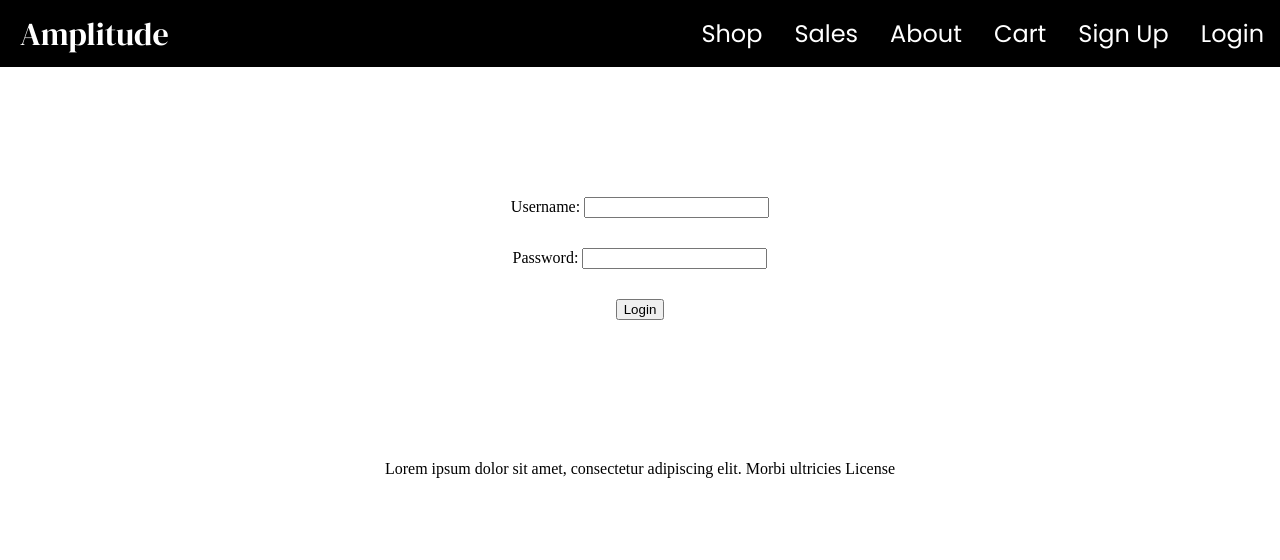
After one commit to Richardge885/ecommerce-php, a PHP site: page /login.php in a window 1280 px wide. The commit adds this page. Shown: the top 560 px of the page. Run offline with PHP 8.4, Linux system fonts and the light colour scheme.

Commit message:
Creating login page with check login info function

```diff
--- /dev/null
+++ b/css/login.css
@@ -0,0 +1,12 @@
+form {
+    display: flex;
+    flex-direction: column;
+    align-items: center;
+    justify-content: space-between;
+    margin-bottom: 100px;
+    margin-top: 100px;
+}
+
+.input-feild {
+    margin-top: 30px;
+}
--- a/inc/database.php
+++ b/inc/database.php
@@ -1,20 +1,34 @@
 <?php
-// new line
-define("dns", "mysql:host=localhost;dbname=test"); // database name
-define("username", "user"); // Username
-define("password", "123"); // Password
+// Database connection info
+define("dns", "mysql:host=localhost;dbname=test"); // host and database name
+define("username", "user"); // database username change value for your needs
+define("password", "123"); // database password change value for your needs
 
-$query = "SELECT * FROM `login_table` WHERE 1;";
+$db = new PDO(dns, username, password);
 
-try {
-    $db = new PDO(dns, username, password);
+function userLogin($db, $username, $password)
+{
+    // SQL syntax query for search login table
+    $query = "SELECT * FROM `login_table`;";
 
-    //prepare statement
+    // Prepare query statement
     $statement = $db->prepare($query);
 
-    //Execute query
+    // $statement->bindValue(':username', $username, PDO::PARAM_STR);
+    // $statement->bindValue(':password', $password, PDO::PARAM_STR);
+
+    // Execute query statement
     $statement->execute();
-} catch (Exception $e) {
-    $error_message = $e->getMessage();
-    echo "<p>Error Message: $error_message</p>";
+    while ($userInfo = $statement->fetch()) {
+        if ($userInfo['USERNAME'] == $username) {
+            if ($userInfo['PASSWORD'] == $password) {
+                echo "hello there";
+            } else {
+                echo "wrong info";
+            }
+        }
+    }
+
+    // close database connection
+    $statement->closeCursor();
 }
--- a/inc/header.php
+++ b/inc/header.php
@@ -1,5 +1,4 @@
 <!DOCTYPE html>
-
 <html>
 
 <head>
@@ -17,7 +16,6 @@
 </head>
 
 <body>
-    <?php include "database.php"; ?>
     <!-- nav bar  -->
     <header>
         <div class="navbar">
@@ -37,7 +35,7 @@
                     <li><a href="about.php">About</a></li>
                     <li><a href="#">Cart</a></li>
                     <li><a href="#">Sign Up</a></li>
-                    <li><a href="#">Login</a></li>
+                    <li><a href="login.php">Login</a></li>
                 </ul>
             </div>
         </div>
--- a/index.php
+++ b/index.php
@@ -1,5 +1,5 @@
 <?php include 'inc/header.php'; ?>
-<!-- new line -->
+
 <link rel="stylesheet" href="css/index.css" />
 <!--  Homepage Contents    -->
 <div class="container">
--- /dev/null
+++ b/login.php
@@ -0,0 +1,27 @@
+<?php include "inc/header.php"; ?>
+<?php include "inc/database.php"; ?>
+
+<link rel="stylesheet" href="css/login.css">
+
+<div class="container">
+    <form method="POST">
+
+        <label class="input-feild">
+            Username:
+            <input type="text" name="username">
+        </label>
+
+        <label class="input-feild">
+            Password:
+            <input type="password" name="password">
+        </label>
+        <input type="submit" value="Login" name="submit" class="input-feild">
+    </form>
+</div>
+
+<?php
+include "inc/footer.php";
+
+if (isset($_POST['submit'])) {
+    userLogin($db, $_POST['username'], $_POST['password']);
+}
```
